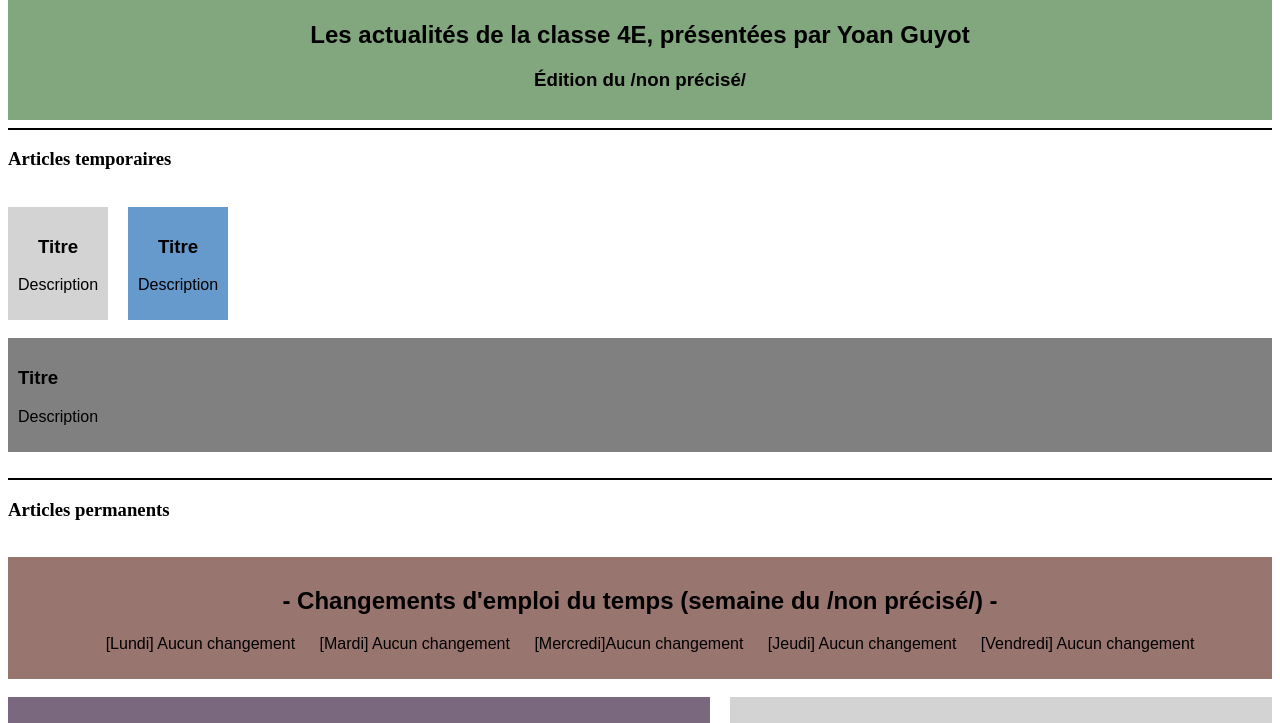
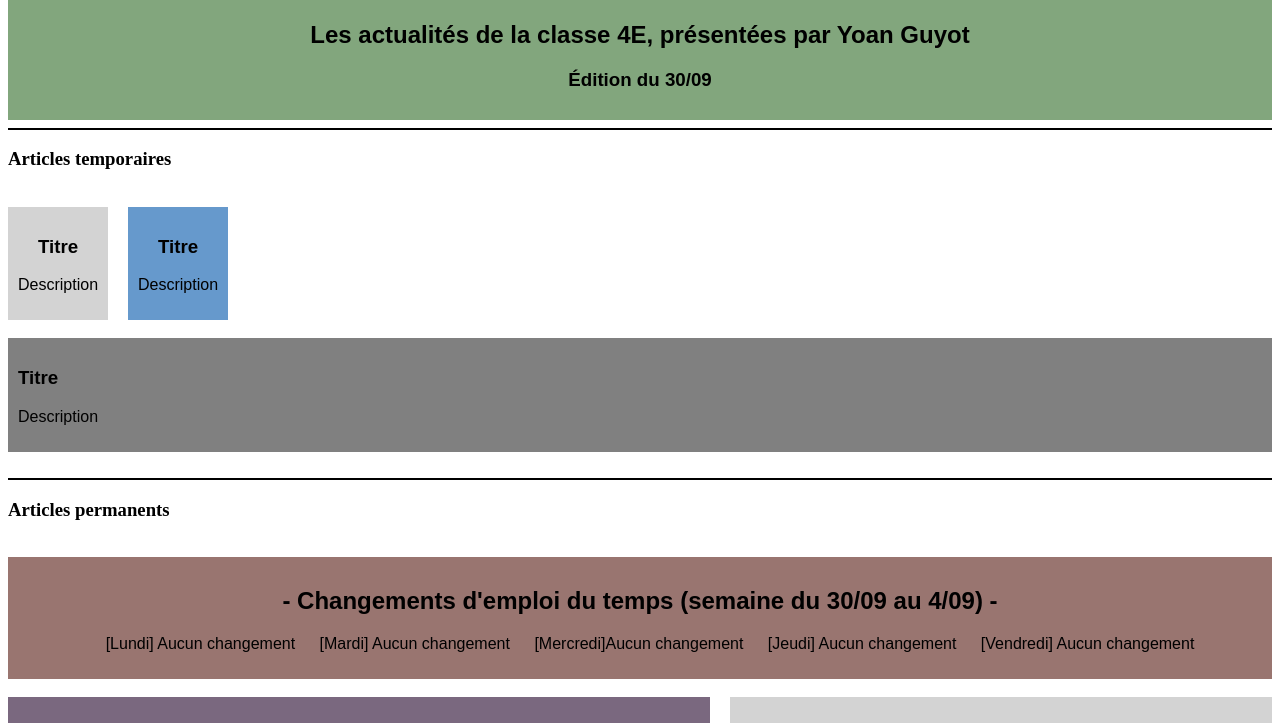
Before and after one commit to Yo295/journaldes4e, a plain HTML site: page index.html in a window 1280 px wide. Shown: the part 77-800 px from the top of the page. Drawn offline with Linux system fonts and the light colour scheme.

Commit message:
Update index.html

```diff
--- a/index.html
+++ b/index.html
@@ -12,7 +12,7 @@
       <div id="décalage">
       <h1>Le journal des 4èmes E</h1>
       <h2> Les actualités de la classe 4E, présentées par Yoan Guyot</h3>
-      <h3> Édition du /non précisé/</h3>
+      <h3> Édition du 30/09</h3>
       </div>
     </div>
       <hr>
@@ -31,7 +31,7 @@
       <h3>Articles permanents</h3> <br>
         <div id="partieedt">
             <div id="décalage">
-          <h2>- Changements d'emploi du temps (semaine du /non précisé/) -</h2>
+          <h2>- Changements d'emploi du temps (semaine du 30/09 au 4/09) -</h2>
           <div id="edtliste">
           <ul>
             <li> [Lundi] Aucun changement </li>
```
